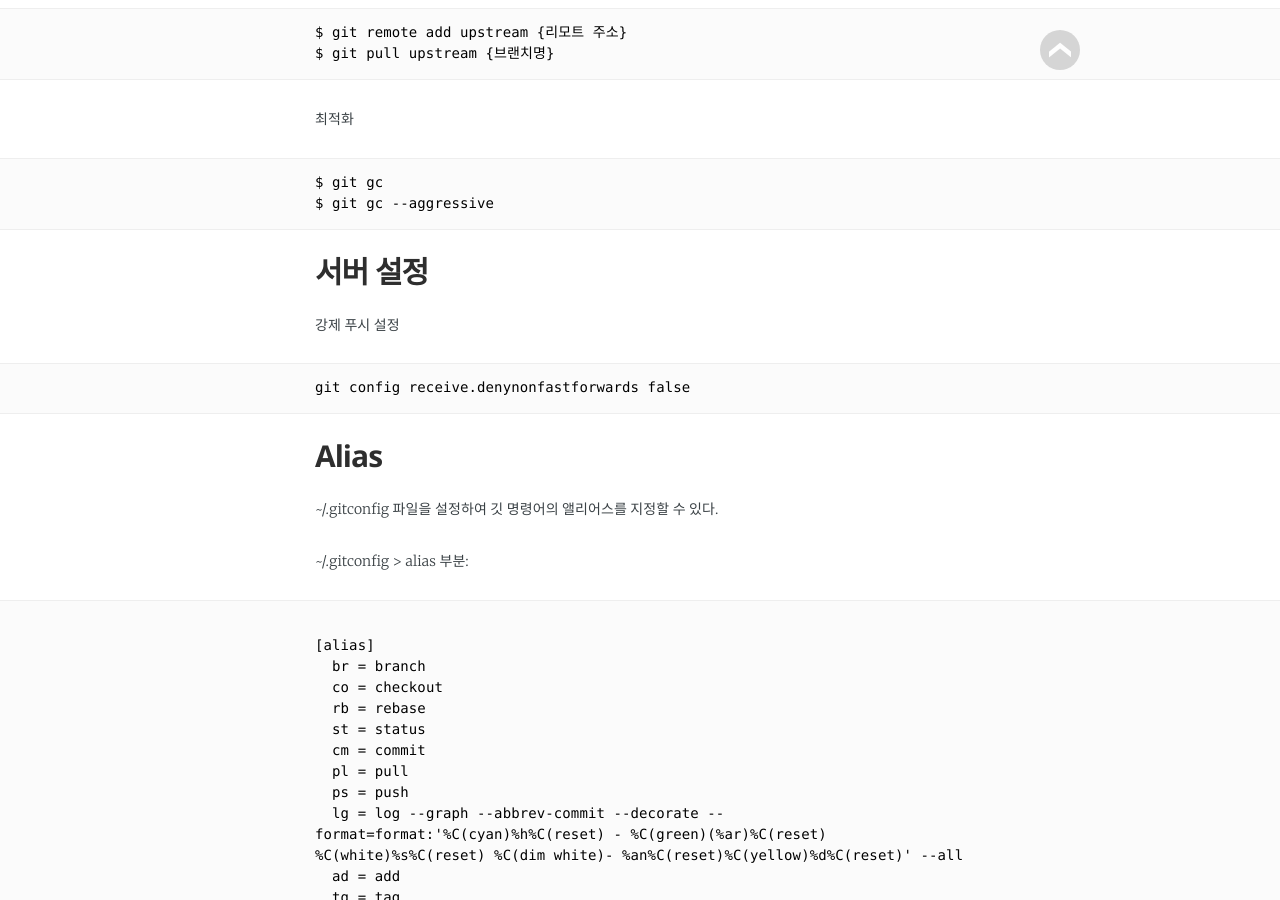
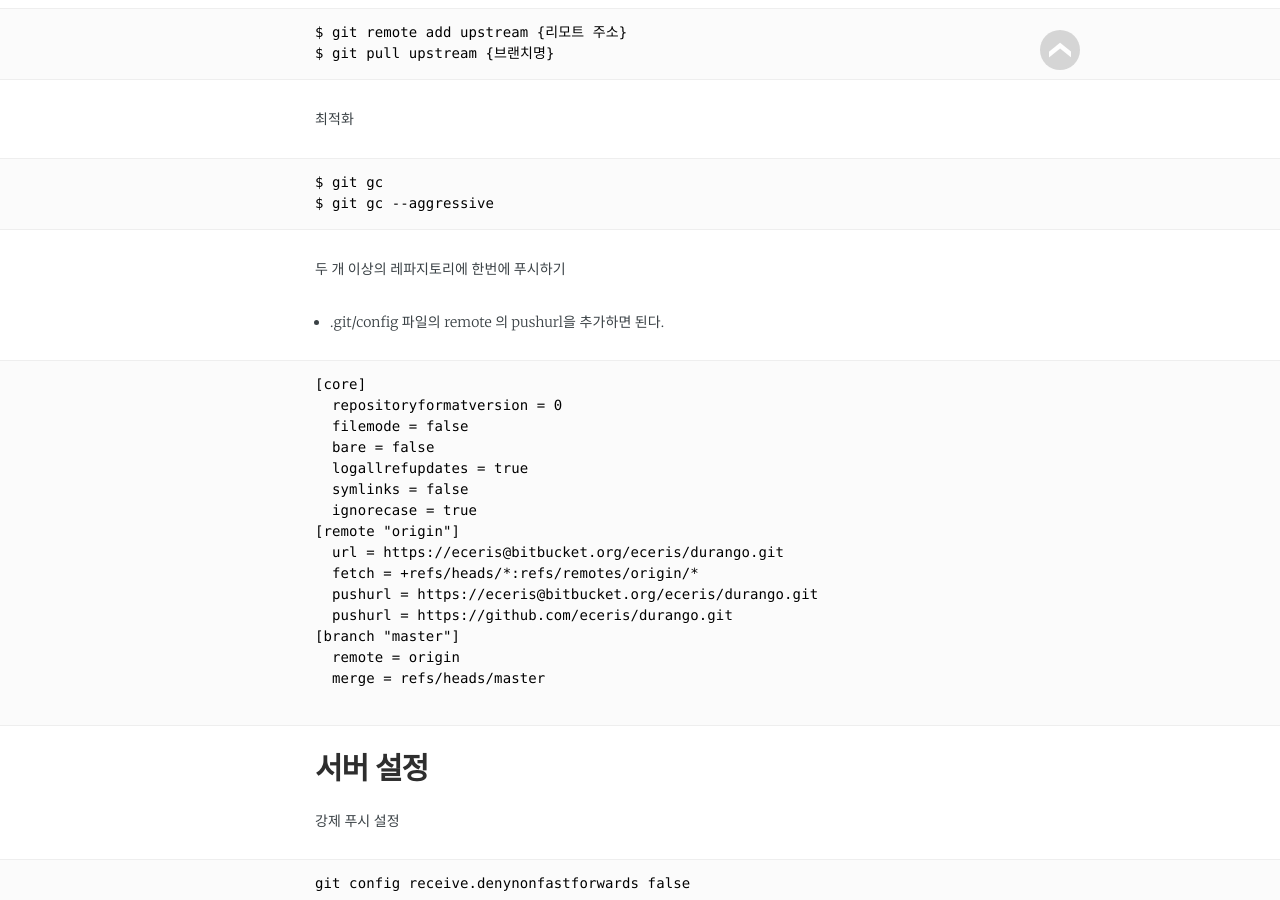
Before and after one commit to eceris/eceris.github.io, a Jekyll site: the page built from _posts/2016-11-23-자주사용하는 git 명령어모음.md, in a window 1280 px wide and 900 px high, scrolled down 6300 px. Built offline with Jekyll 4.4.1, drawn with Linux system fonts in a browser that asks for light colours; some web fonts are replaced.

Commit message:
update post

````diff
--- a/_posts/2016-11-23-자주사용하는 git 명령어모음.md
+++ b/_posts/2016-11-23-자주사용하는 git 명령어모음.md
@@ -274,6 +274,29 @@ $ git gc
 $ git gc --aggressive
 ```
 
+두 개 이상의 레파지토리에 한번에 푸시하기
+
+- .git/config 파일의 remote 의 pushurl을 추가하면 된다.
+
+```
+[core]
+  repositoryformatversion = 0
+  filemode = false
+  bare = false
+  logallrefupdates = true
+  symlinks = false
+  ignorecase = true
+[remote "origin"]
+  url = https://eceris@bitbucket.org/eceris/durango.git
+  fetch = +refs/heads/*:refs/remotes/origin/*
+  pushurl = https://eceris@bitbucket.org/eceris/durango.git
+  pushurl = https://github.com/eceris/durango.git
+[branch "master"]
+  remote = origin
+  merge = refs/heads/master
+
+```
+
 ## 서버 설정
 
 강제 푸시 설정
````
